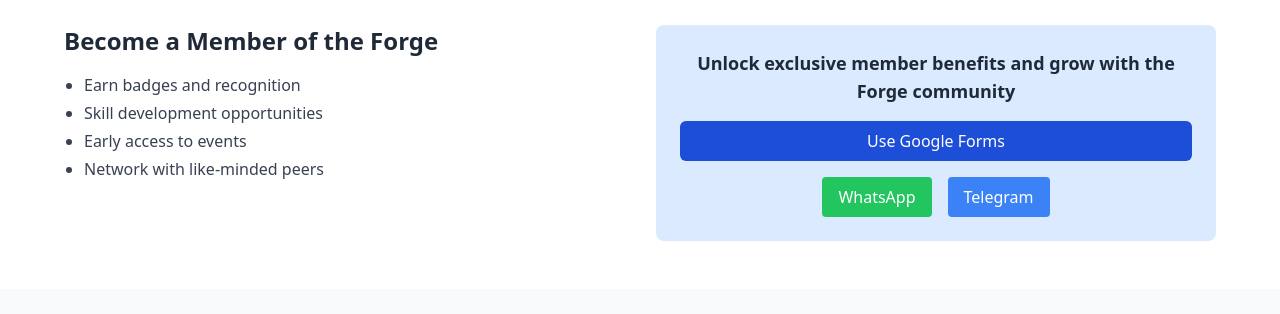
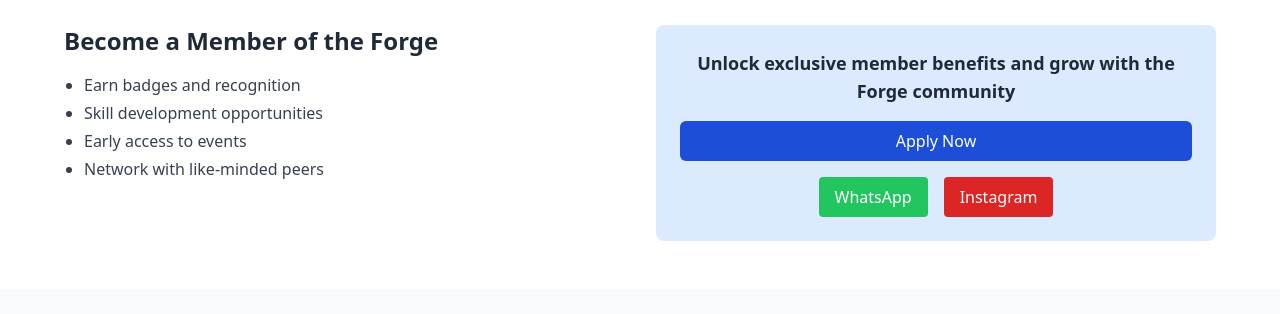
Before and after one commit to SrikanthChiluveru/studentforge, a plain HTML site: page gallery.html in a window 1280 px wide. Shown: the part 940-1254 px from the top of the page. Drawn offline with nearby package versions, Linux system fonts and the light colour scheme.

Commit message:
Update gallery.html

```diff
--- a/gallery.html
+++ b/gallery.html
@@ -152,6 +152,7 @@
   </section>
 
   <!-- Member Benefits -->
+<!-- Member Benefits -->
   <section class="py-8 md:py-12 px-4 md:px-16 bg-white grid grid-cols-1 md:grid-cols-2 gap-8">
     <div>
       <h2 class="text-2xl font-bold mb-4">Become a Member of the Forge</h2>
@@ -164,10 +165,13 @@
     </div>
     <div class="bg-blue-100 p-6 rounded-lg text-center mt-8 md:mt-0">
       <h3 class="text-lg font-bold mb-4">Unlock exclusive member benefits and grow with the Forge community</h3>
-      <a href="#" class="bg-blue-700 text-white px-4 py-2 rounded-md block mb-2 hover:bg-blue-800 w-full md:w-auto">Use Google Forms</a>
+      <!-- Replace Google Forms with Apply Now -->
+      <a href="applynow.html" class="bg-blue-700 text-white px-4 py-2 rounded-md block mb-2 hover:bg-blue-800 w-full md:w-auto">Apply Now</a>
       <div class="flex flex-col md:flex-row justify-center space-y-2 md:space-y-0 md:space-x-4 mt-4">
-        <a href="#" class="bg-green-500 text-white px-4 py-2 rounded hover:bg-green-600 w-full md:w-auto">WhatsApp</a>
-        <a href="#" class="bg-blue-500 text-white px-4 py-2 rounded hover:bg-blue-600 w-full md:w-auto">Telegram</a>
+        <!-- WhatsApp button -->
+        <a href="https://wa.me/6304218064" target="_blank" class="bg-green-500 text-white px-4 py-2 rounded hover:bg-green-600 w-full md:w-auto">WhatsApp</a>
+        <!-- Instagram button (red) -->
+        <a href="https://www.instagram.com/studentforge?igsh=MW12eTRsbTJteTI4Zw==" target="_blank" class="bg-red-600 text-white px-4 py-2 rounded hover:bg-red-700 w-full md:w-auto">Instagram</a>
       </div>
     </div>
   </section>
```
